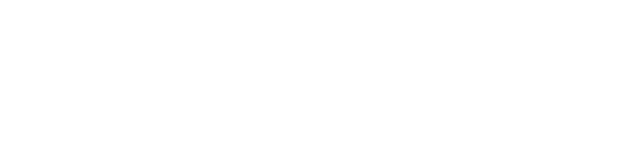
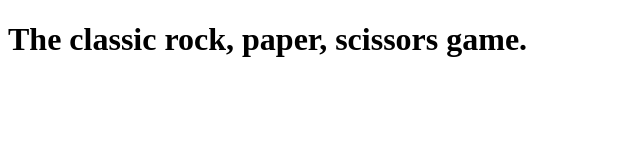
Before and after one commit to tho-daskalakis/rock-paper-scissors, a plain HTML site: page index.html in a window 1280 px wide. Shown: the whole page, without its empty margins (0-640 px from the left). Drawn offline with Linux system fonts and the light colour scheme.

Commit message:
Add h1 title

```diff
--- a/index.html
+++ b/index.html
@@ -7,6 +7,7 @@
     <title>Rock, paper, scissors</title>
 </head>
 <body>
+    <h1>The classic rock, paper, scissors game.</h1>
     <script src="./script.js"></script>
 </body>
 </html>
```
